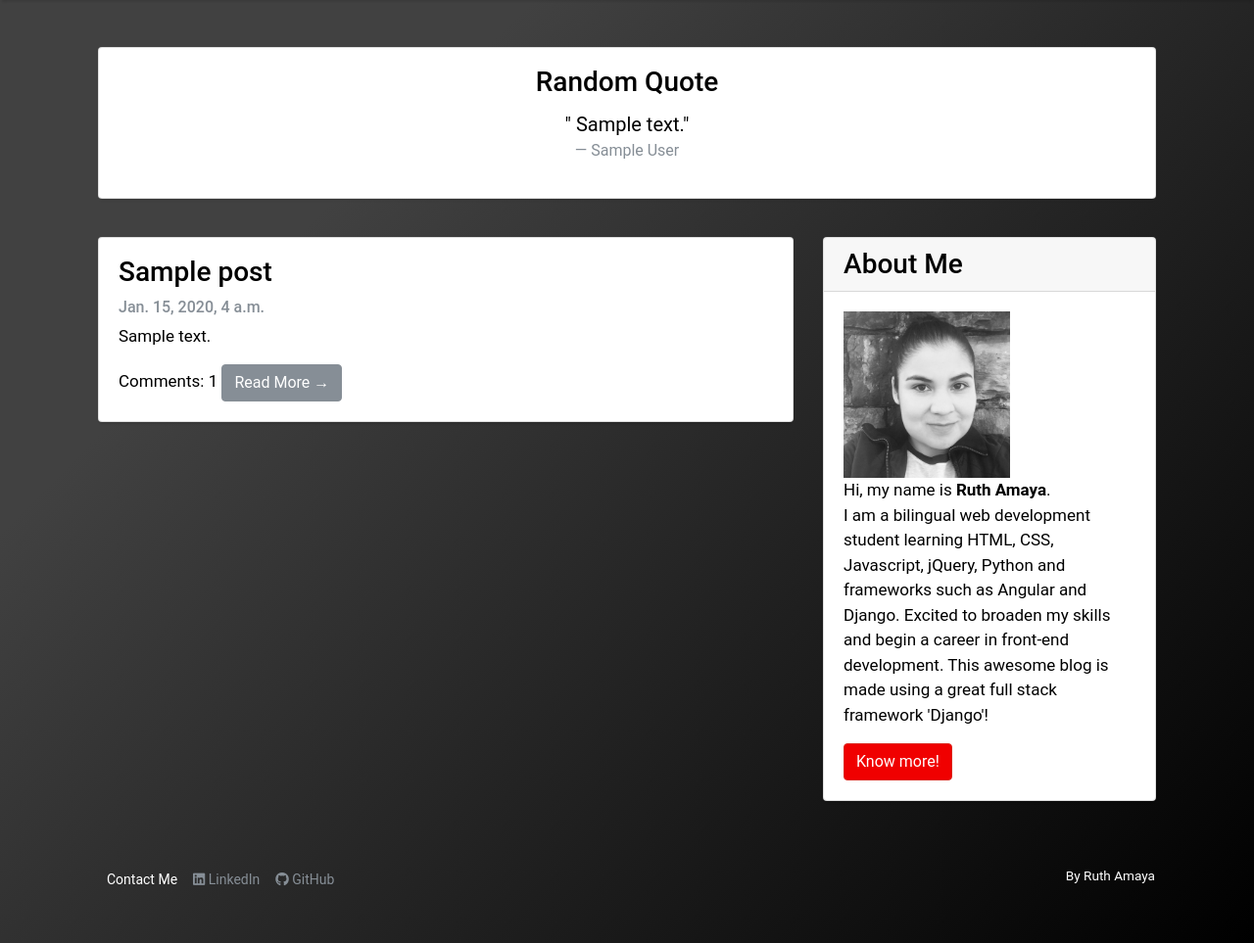
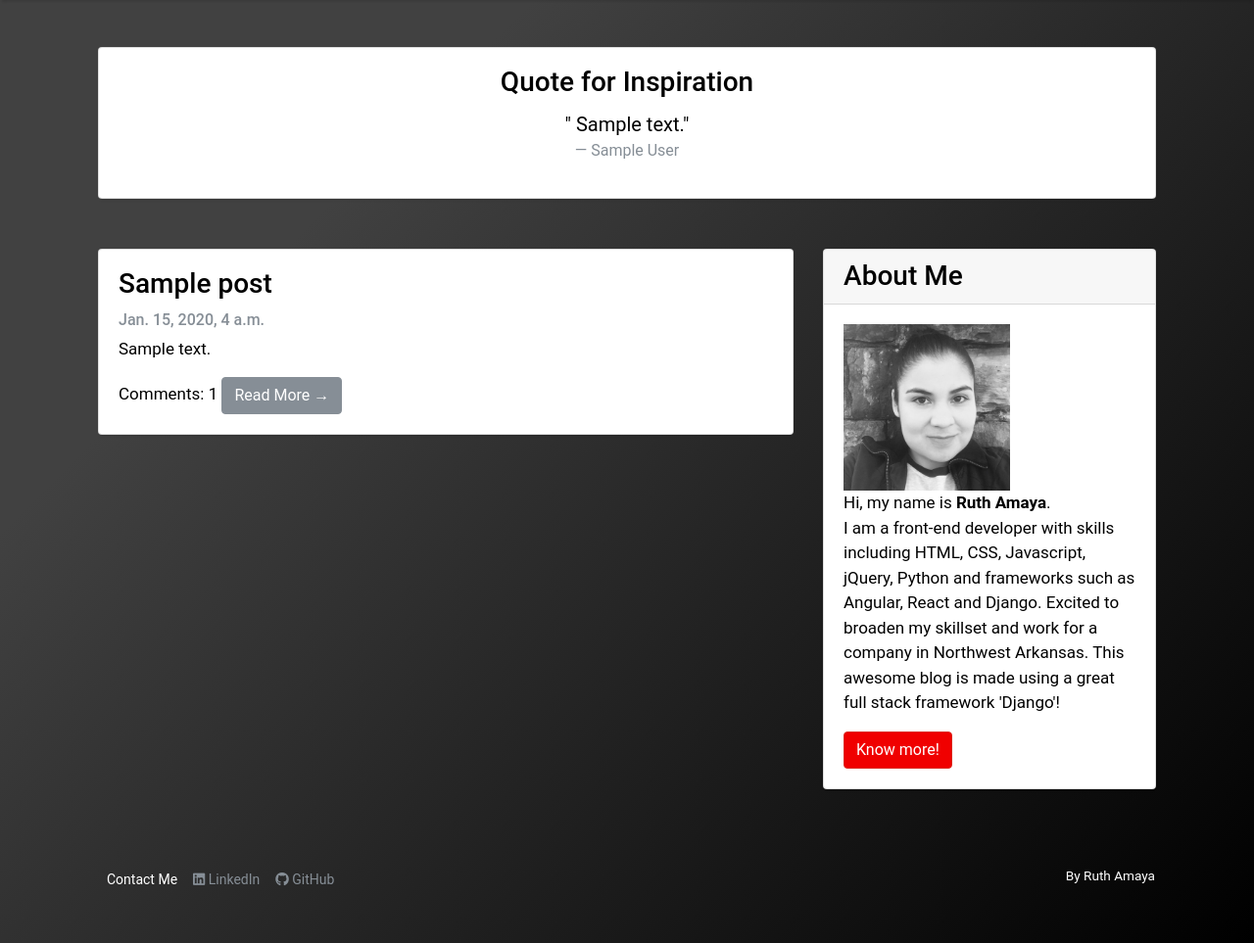
Before and after one commit to amaya91/Django-projects, a Django app: page /posts/ in a window 1280 px wide. Shown: the part 53-1016 px from the top of the page at 98% size. Run offline with Django 3.2, Linux system fonts and the light colour scheme; tables that the repository leaves empty hold one stand-in row (values such as "Sample post"); a database or web service that is not in the repository returns one stand-in record (values such as "Sample title"); data that the repository does not hold is empty; some libraries are stand-ins or nearby versions.

Commit message:
change bio

```diff
--- a/blog/templates/blog/post_list.html
+++ b/blog/templates/blog/post_list.html
@@ -6,7 +6,7 @@
     <div class="col-lg-12" style="color: black;">
         <div class="card mb-4">
             <div class="card-body">
-                <h3 class="card-title text-center">Random Quote</h3>
+                <h3 class="card-title text-center">Quote for Inspiration</h3>
                 <blockquote class="blockquote text-center">
                     <p class="mb-0 mt-2">&quot; {{ quoteText }}&quot;</p>
                     <p class="blockquote-footer">{{ quoteAuthor }}</p>
@@ -39,7 +39,7 @@
 
                 <img src="../../static/css/IMG_5206.JPG"  style="width:10em; height: auto; ">
                 <p class="card-text"> Hi, my name is <b>Ruth Amaya</b>. <br />
-                    I am a bilingual web development student learning HTML, CSS, Javascript, jQuery, Python and frameworks such as Angular and Django. Excited to broaden my skills and begin a career in front-end development. This awesome blog is made using a great full stack framework 'Django'!</p>
+                    I am a front-end developer with skills including HTML, CSS, Javascript, jQuery, Python and frameworks such as Angular, React and Django. Excited to broaden my skillset and work for a company in Northwest Arkansas. This awesome blog is made using a great full stack framework 'Django'!</p>
                 <a href="https://linkedin.com/in/ruthamaya" class="btn btn-danger">Know more!</a>
             </div>
 
```
